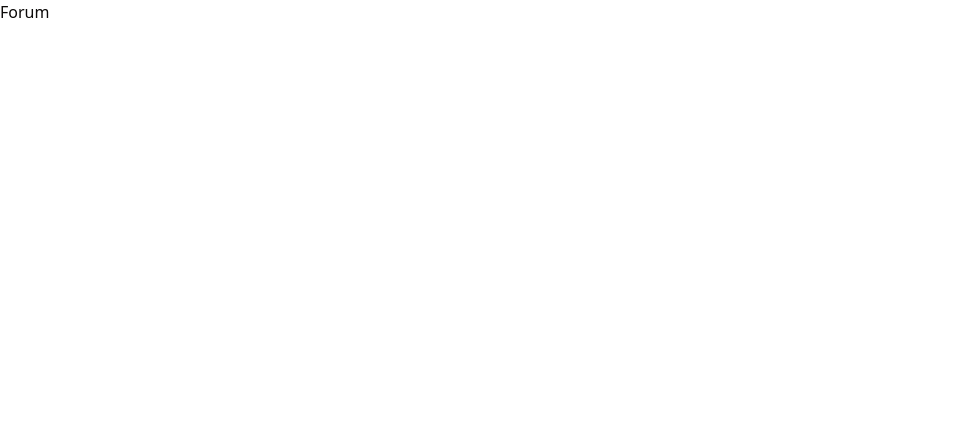
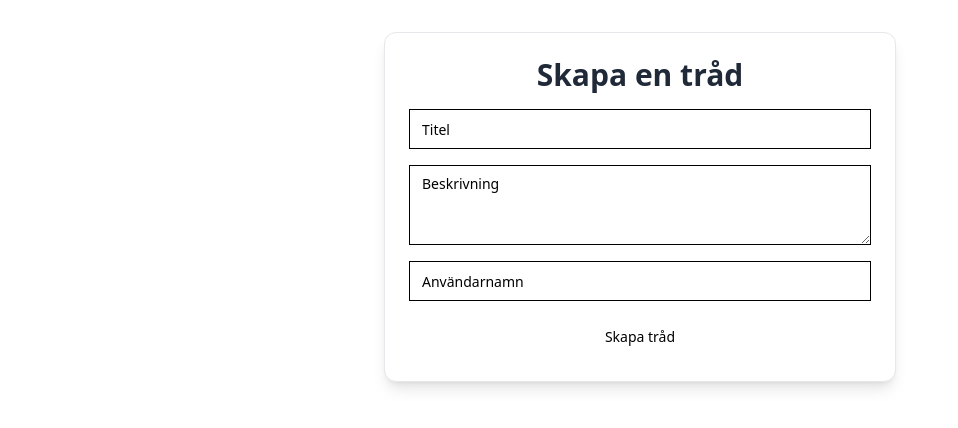
Before and after one commit to lottiger/grupp-forum, a Next.js app: page / in a window 1280 px wide. Shown: the top 428 px of the page, without its empty margins (0-958 px from the left). Built offline with nearby package versions, Linux system fonts and the light colour scheme.

Commit message:
adds create thread functionality

```diff
--- a/app/globals.css
+++ b/app/globals.css
@@ -1,69 +1,3 @@
 @tailwind base;
 @tailwind components;
 @tailwind utilities;
-
-@layer base {
-  :root {
-    --background: 0 0% 100%;
-    --foreground: 20 14.3% 4.1%;
-    --card: 0 0% 100%;
-    --card-foreground: 20 14.3% 4.1%;
-    --popover: 0 0% 100%;
-    --popover-foreground: 20 14.3% 4.1%;
-    --primary: 24 9.8% 10%;
-    --primary-foreground: 60 9.1% 97.8%;
-    --secondary: 60 4.8% 95.9%;
-    --secondary-foreground: 24 9.8% 10%;
-    --muted: 60 4.8% 95.9%;
-    --muted-foreground: 25 5.3% 44.7%;
-    --accent: 60 4.8% 95.9%;
-    --accent-foreground: 24 9.8% 10%;
-    --destructive: 0 84.2% 60.2%;
-    --destructive-foreground: 60 9.1% 97.8%;
-    --border: 20 5.9% 90%;
-    --input: 20 5.9% 90%;
-    --ring: 20 14.3% 4.1%;
-    --radius: 0.5rem;
-    --chart-1: 12 76% 61%;
-    --chart-2: 173 58% 39%;
-    --chart-3: 197 37% 24%;
-    --chart-4: 43 74% 66%;
-    --chart-5: 27 87% 67%;
-  }
-
-  .dark {
-    --background: 20 14.3% 4.1%;
-    --foreground: 60 9.1% 97.8%;
-    --card: 20 14.3% 4.1%;
-    --card-foreground: 60 9.1% 97.8%;
-    --popover: 20 14.3% 4.1%;
-    --popover-foreground: 60 9.1% 97.8%;
-    --primary: 60 9.1% 97.8%;
-    --primary-foreground: 24 9.8% 10%;
-    --secondary: 12 6.5% 15.1%;
-    --secondary-foreground: 60 9.1% 97.8%;
-    --muted: 12 6.5% 15.1%;
-    --muted-foreground: 24 5.4% 63.9%;
-    --accent: 12 6.5% 15.1%;
-    --accent-foreground: 60 9.1% 97.8%;
-    --destructive: 0 62.8% 30.6%;
-    --destructive-foreground: 60 9.1% 97.8%;
-    --border: 12 6.5% 15.1%;
-    --input: 12 6.5% 15.1%;
-    --ring: 24 5.7% 82.9%;
-    --chart-1: 220 70% 50%;
-    --chart-2: 160 60% 45%;
-    --chart-3: 30 80% 55%;
-    --chart-4: 280 65% 60%;
-    --chart-5: 340 75% 55%;
-  }
-}
-
-@layer base {
-  * {
-    @apply border-border;
-  }
-  body {
-    @apply bg-background text-foreground;
-  }
-}
--- a/app/page.tsx
+++ b/app/page.tsx
@@ -1,11 +1,18 @@
-import { Button } from '@/components/ui/button'
-import { Input } from '@/components/ui/input'
-import React from 'react'
+'use client'
+import React, { useState } from 'react'
+import CreateThread from '@/components/CreateThread'
+import { Thread } from '../types'
 
 function Page() {
+  const [threads, setThreads] = useState<Thread[]>([]);
+
+  const handleCreate = (newThread: Thread) => {
+    setThreads(prevThreads => [...prevThreads, newThread]);
+  }
+
   return (
     <>
-    <div>Forum</div>
+      <CreateThread onCreate={handleCreate}/>
     </>
   )
 }
--- /dev/null
+++ b/components/CreateThread.tsx
@@ -0,0 +1,118 @@
+'use client'
+import { useState } from 'react'
+import { Thread } from '../types'
+import { useRouter } from 'next/navigation'
+import { Input } from './ui/input'
+import { Textarea } from './ui/textarea'
+import { Button } from './ui/button'
+
+type CreateThreadProps = {
+    onCreate: (thread: Thread) => void
+}
+
+const CreateThread = ({ onCreate }: CreateThreadProps): JSX.Element => {
+    const router = useRouter()
+    const [title, setTitle] = useState('')
+    const [description, setDescription] = useState('')
+    const [username, setUsername] = useState('')
+    const [errors, setErrors] = useState({ title: '', description: '', username: '' })
+    const [confirmationMessage, setConfirmationMessage] = useState('')
+
+    //mappar fältens namn till svenska
+    type InputName = 'title' | 'description' | 'username'
+    const inputNamesInSwedish: Record<InputName, string> = {
+        title: 'Titeln',
+        description: 'Beskrivningen',
+        username: 'Användarnamnet'
+    }
+
+    const validateInput = (value: string, field: InputName) => {
+        setErrors(prevErrors => ({
+            ...prevErrors,
+            [field]: value ? '' : `${inputNamesInSwedish[field]} måste fyllas i`
+        }))
+    }
+
+    const handleSubmit = () => {
+        validateInput(title, 'title')
+        validateInput(description, 'description')
+        validateInput(username, 'username')
+
+        if (!title || !description || !username) {
+            return
+        }
+
+        const newThread: Thread = {
+            id: Math.floor(Math.random() * 1000),
+            title,
+            description,
+            username,
+            creationDate: new Date().toISOString(),
+        }
+
+        const existingThreads = JSON.parse(localStorage.getItem('threads') || '[]')
+        const updatedThreads = [...existingThreads, newThread]
+        localStorage.setItem('threads', JSON.stringify(updatedThreads))
+
+        onCreate(newThread)
+
+        setConfirmationMessage('Tråden har skapats')
+
+        setTitle('')
+        setDescription('')
+        setUsername('')
+
+        setErrors({ title: '', description: '', username: '' })
+    }
+    //byt ut router.push till annan plats om det behövs
+    const handleClick = () => {
+        handleSubmit()
+        if (!errors.title && !errors.description && !errors.username) {
+            router.push('/')
+        }
+    }
+
+    return (
+        <div className="flex items-center justify-center m-8">
+            <div className="w-full max-w-lg p-6 bg-white border rounded-xl shadow-lg space-y-4">
+                    <div>
+                        <h2 className="text-center text-3xl font-bold text-gray-800">
+                            Skapa en tråd
+                        </h2>
+                        {confirmationMessage && <p className='text-center text-green-500 mb-4'>{confirmationMessage}</p>}
+                    </div>
+                <div className='flex flex-col space-y-4'>
+                    <div>
+                        <Input
+                            value={title}
+                            placeholder='Titel'
+                            onChange={(e) => setTitle(e.target.value)}
+                        />
+                        {errors.title && <p className="text-red-500 error-message">{errors.title}</p>}
+                    </div>
+                    <div>
+                        <Textarea
+                            value={description}
+                            placeholder='Beskrivning'
+                            onChange={(e) => setDescription(e.target.value)}
+                        />
+                        {errors.description && <p className="text-red-500 error-message">{errors.description}</p>}
+                    </div>
+                    <div>
+                        <Input
+                            value={username}
+                            placeholder='Användarnamn'
+                            onChange={(e) => setUsername(e.target.value)}
+                        />
+                        {errors.username && <p className="text-red-500 error-message">{errors.username}</p>}
+                    </div>
+                    <Button onClick={handleClick}>
+                        Skapa tråd
+                    </Button>
+                </div>
+            </div>
+        </div>
+    )
+}
+
+export default CreateThread
--- /dev/null
+++ b/components/ui/textarea.tsx
@@ -0,0 +1,24 @@
+import * as React from "react"
+
+import { cn } from "@/lib/utils"
+
+export interface TextareaProps
+  extends React.TextareaHTMLAttributes<HTMLTextAreaElement> {}
+
+const Textarea = React.forwardRef<HTMLTextAreaElement, TextareaProps>(
+  ({ className, ...props }, ref) => {
+    return (
+      <textarea
+        className={cn(
+          "flex min-h-[80px] w-full rounded-md border border-input bg-background px-3 py-2 text-sm ring-offset-background placeholder:text-muted-foreground focus-visible:outline-none focus-visible:ring-2 focus-visible:ring-ring focus-visible:ring-offset-2 disabled:cursor-not-allowed disabled:opacity-50",
+          className
+        )}
+        ref={ref}
+        {...props}
+      />
+    )
+  }
+)
+Textarea.displayName = "Textarea"
+
+export { Textarea }
--- /dev/null
+++ b/types.ts
@@ -0,0 +1,7 @@
+export type Thread = {
+    id: number;
+    title: string;
+    description: string;
+    username: string;
+    creationDate: string;
+}
```
